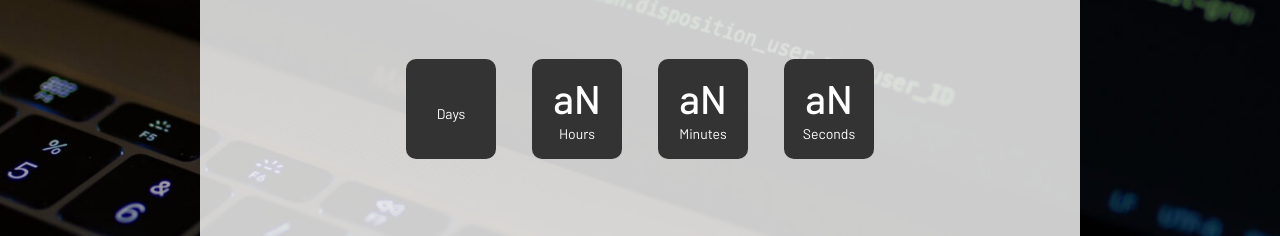
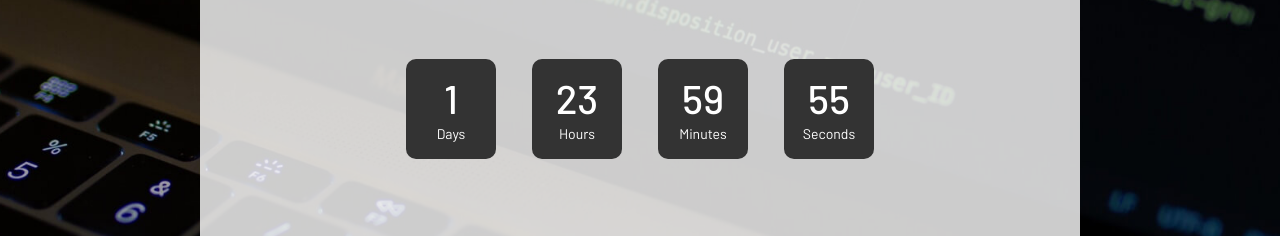
Before and after one commit to RavOfficial/HARP-Tech, a plain HTML site: page index.html in a window 1280 px wide. Shown: the part 490-726 px from the top of the page. Drawn offline with Linux system fonts and the light colour scheme.

Commit message:
Update index.html

```diff
--- a/index.html
+++ b/index.html
@@ -84,7 +84,7 @@
 			endtimeHours: 0,
 			endtimeMinutes: 0,
 			endtimeSeconds: 0,
-			timeZone: "Asia/Colombo"
+			timeZone: ""
 			// ex:  timeZone: "America/New_York"
 			//go to " http://momentjs.com/timezone/ " to get timezone
 		});
```
